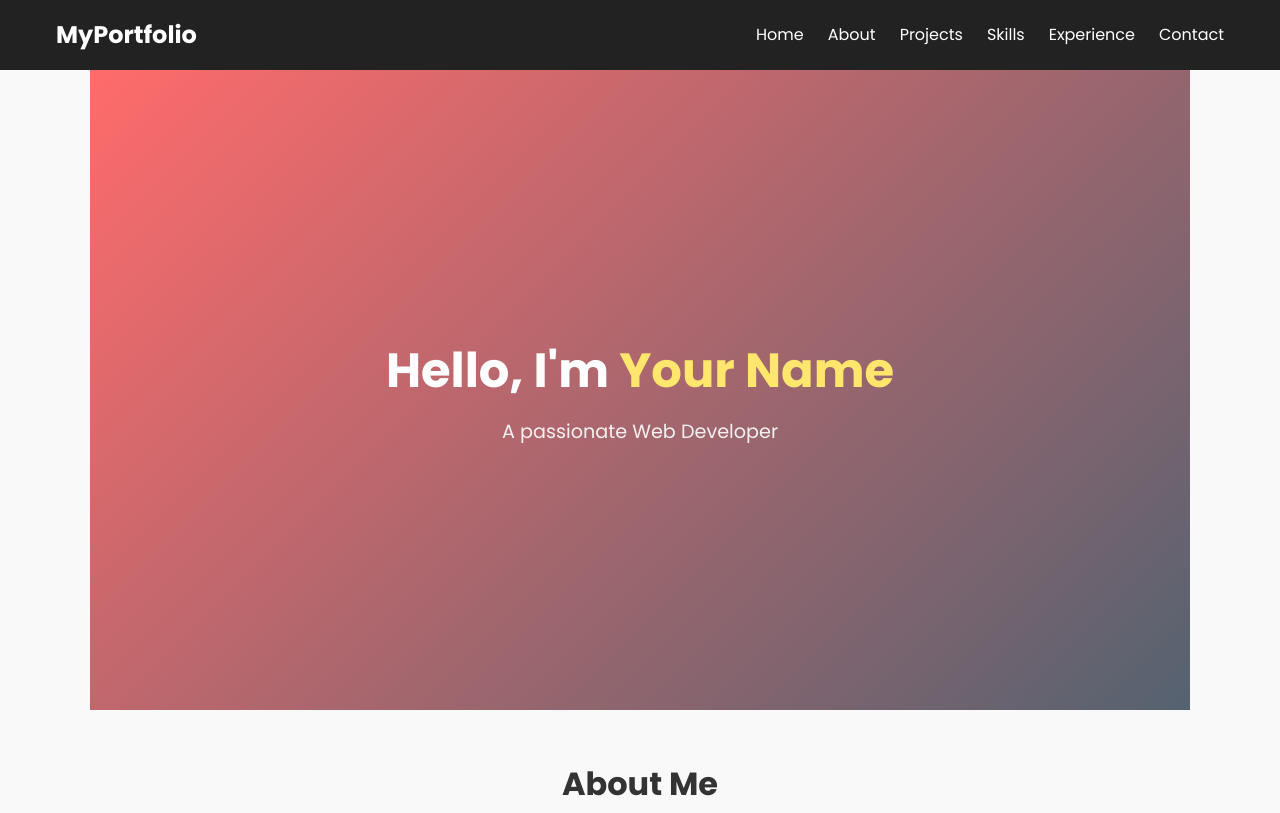
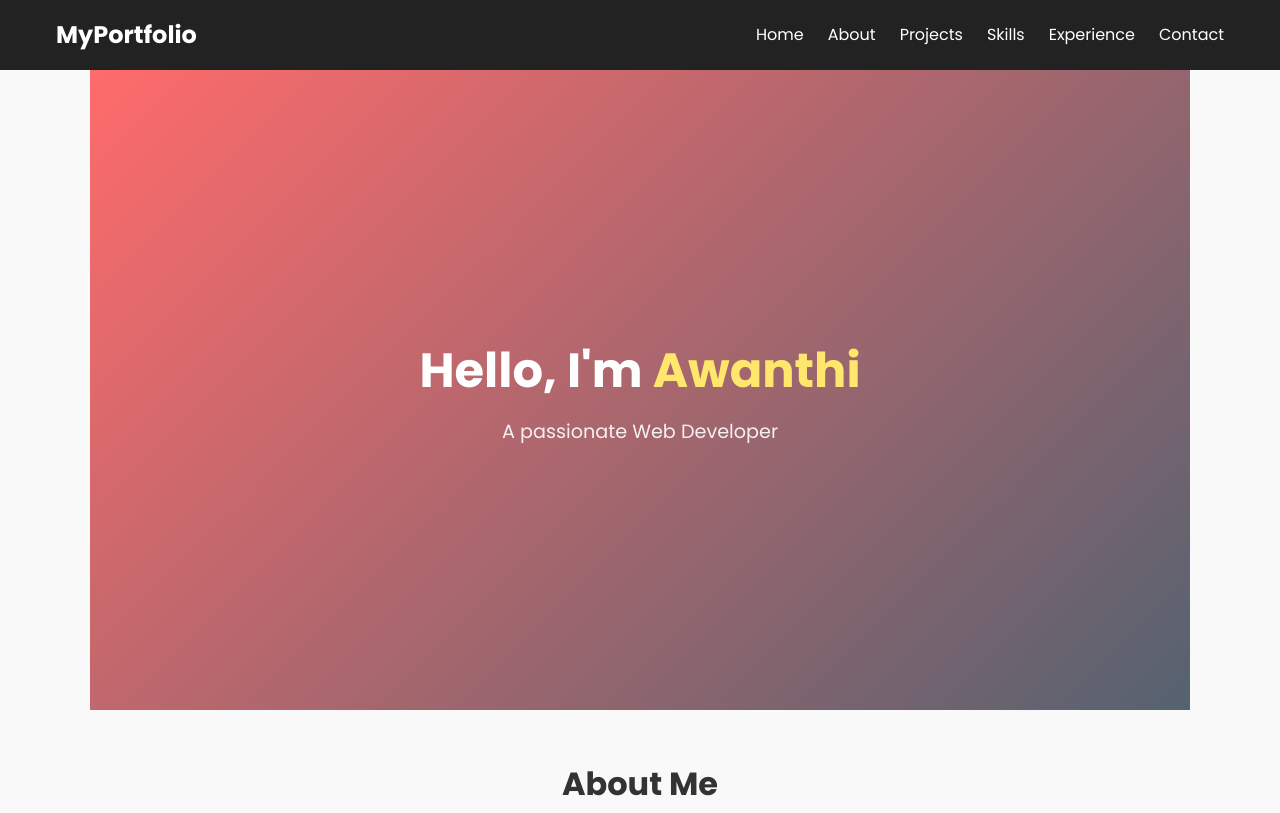
Before and after one commit to Awanthi2003/my-portfolio, a plain HTML site: page index.html in a window 1280 px wide. Shown: the top 813 px of the page. Drawn offline with Linux system fonts and the light colour scheme.

```diff
--- a/index.html
+++ b/index.html
@@ -30,7 +30,7 @@
   <main id="main">
     <!-- HERO -->
     <section id="hero" class="hero">
-      <h1>Hello, I'm <span>Your Name</span></h1>
+      <h1>Hello, I'm <span>Awanthi</span></h1>
       <p class="tagline">A passionate Web Developer</p>
     </section>
 
```
